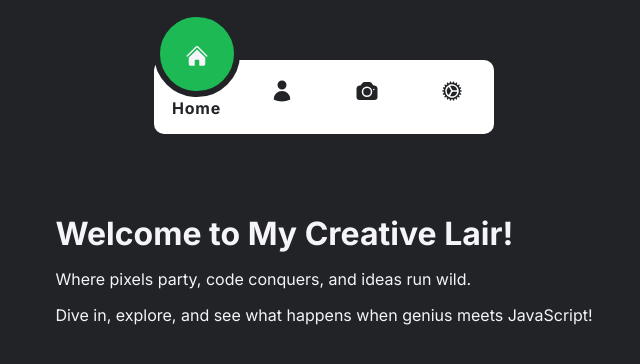
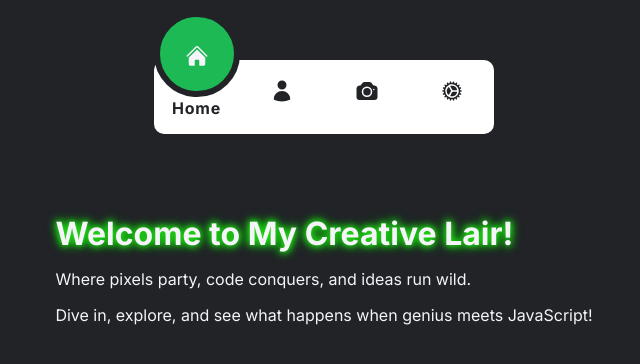
Before and after one commit to MasindeOdera/portfolio-demo, a Next.js app: page / in a window 1280 px wide. Shown: the top 364 px of the page, without its empty margins (316-956 px from the left). Built offline with nearby package versions, Linux system fonts and the light colour scheme.

Commit message:
Added h1 animation

```diff
--- a/app/styles/global.ts
+++ b/app/styles/global.ts
@@ -21,4 +21,26 @@ export const GlobalStyle = createGlobalStyle`
     margin: 0;
     padding: 0;
   }
+
+  h1 {
+    animation: glow 10s linear infinite;
+  }
+
+  @keyframes glow {
+    0% {
+        text-shadow: 0 0 5px #6666ff, 0 0 10px #6666ff, 0 0 15px #6666ff;
+      }
+      10% {
+        text-shadow:0 0 8px  #0099ff;
+      }
+      50% {
+        text-shadow:0 0 5px  #00ff00, 0 0 10px #00ff00, 0 0 15px  #00ff00;
+      }
+      75% {
+        text-shadow:0 0 10px  #ff3399;
+      }
+      100% {
+        text-shadow: 0 0 5px #6666ff, 0 0 10px #6666ff, 0 0 15px #6666ff;
+      }
+  }
 `;
```
Also changed, not shown: 1 other file (tests, documents, lock files or other folders).
